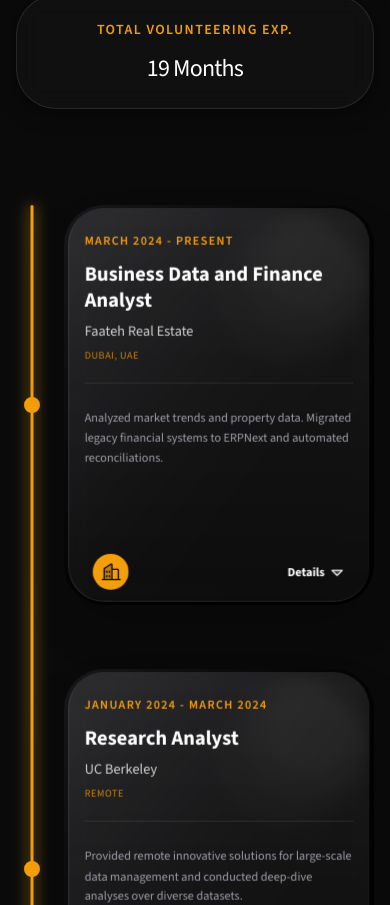
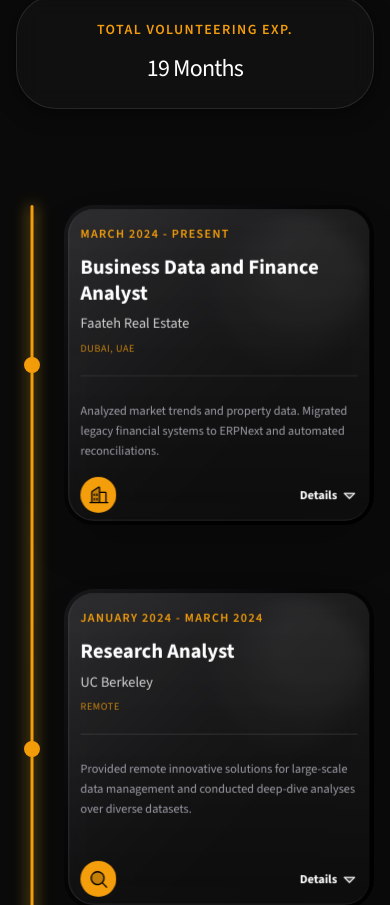
Before and after one commit to Moiz0820/Portfolio, a React (Vite) app: page / in a window 390 px wide. Shown: the part 1499-2404 px from the top of the page. Built offline with nearby package versions, Linux system fonts and the light colour scheme; a web font is replaced by a local one.

Commit message:
fix: improve mobile layout responsiveness and reveal grade tap toggle

```diff
--- a/src/components/Academics.jsx
+++ b/src/components/Academics.jsx
@@ -1,4 +1,4 @@
-import React from 'react';
+import React, { useState } from 'react';
 import { motion } from 'framer-motion';
 import { PiGraduationCapDuotone as GraduationCap, PiCertificateDuotone as Award } from 'react-icons/pi';
 import { cn } from '../lib/utils';
@@ -10,6 +10,12 @@ const academics = [
 ];
 
 export const Academics = () => {
+  const [revealed, setRevealed] = useState({});
+
+  const toggleReveal = (idx) => {
+    setRevealed(prev => ({ ...prev, [idx]: !prev[idx] }));
+  };
+
   return (
     <section id="academics" className="py-24 max-w-5xl mx-auto px-4 md:px-8">
       <div className="mb-12 flex items-center gap-4">
@@ -18,10 +24,13 @@ export const Academics = () => {
       </div>
 
       <div className="grid grid-cols-1 md:grid-cols-3 gap-6">
-        {academics.map((item, idx) => (
+        {academics.map((item, idx) => {
+          const isRevealed = !!revealed[idx];
+          return (
             <motion.div
               key={idx}
               whileHover={{ y: -5 }}
+              onClick={() => toggleReveal(idx)}
               className={cn("group glassmorphism rounded-3xl border cursor-pointer relative overflow-hidden", item.color)}
             >
               {/* Ambient Background Glow when hidden */}
@@ -32,19 +41,26 @@ export const Academics = () => {
                 <h3 className="text-xl font-bold mb-2 text-white z-20">{item.grade}</h3>
 
                 {/* Floating Reveal Indicator */}
-              <div className="absolute inset-0 flex items-center justify-center pointer-events-none group-hover:opacity-0 transition-opacity duration-300 z-30 pt-10">
+                <div className={cn(
+                  "absolute inset-0 flex items-center justify-center pointer-events-none transition-opacity duration-300 z-30 pt-10",
+                  isRevealed ? "opacity-0" : "opacity-100 md:group-hover:opacity-0"
+                )}>
                   <span className="text-brand-500/80 uppercase tracking-widest text-xs font-semibold bg-dark-bg/60 backdrop-blur-sm px-4 py-1.5 rounded-full border border-brand-500/20">
                     Reveal Grade
                   </span>
                 </div>
 
-              <div className="flex flex-col justify-end flex-grow blur-xl opacity-20 scale-95 group-hover:scale-100 group-hover:blur-none group-hover:opacity-100 transition-all duration-[600ms] ease-out pt-4">
+                <div className={cn(
+                  "flex flex-col justify-end flex-grow transition-all duration-[600ms] ease-out pt-4",
+                  isRevealed ? "blur-none opacity-100 scale-100" : "blur-xl opacity-20 scale-95 md:group-hover:scale-100 md:group-hover:blur-none md:group-hover:opacity-100"
+                )}>
                   <p className="text-sm opacity-80 mb-6 font-light shadow-black/50">{item.school}</p>
                   <span className="text-4xl font-light tracking-tighter text-brand-500 opacity-90 drop-shadow-md">{item.score}</span>
                 </div>
               </div>
             </motion.div>
-        ))}
+          );
+        })}
       </div>
     </section>
   );
--- a/src/components/FakeCall.jsx
+++ b/src/components/FakeCall.jsx
@@ -56,7 +56,7 @@ export const FakeCall = () => {
             animate={{ y: 0, opacity: 1, scale: 1 }}
             exit={{ y: 20, opacity: 0, scale: 0.95, filter: "blur(4px)" }}
             transition={{ type: "spring", damping: 25, stiffness: 300 }}
-            className="fixed bottom-6 right-6 md:bottom-10 md:right-10 z-[100] w-[320px] md:w-[380px]"
+            className="fixed bottom-4 left-4 right-4 md:left-auto md:bottom-10 md:right-10 z-[100] w-auto md:w-[380px]"
           >
             {/* macOS Calendar / Cron Style Notification */}
             <div className="glassmorphism rounded-3xl p-5 shadow-[0_20px_40px_rgba(0,0,0,0.4)] border border-white/10 bg-[#121212]/95 backdrop-blur-3xl relative overflow-hidden group">
@@ -115,7 +115,7 @@ export const FakeCall = () => {
               initial={{ scale: 0.95, opacity: 0, y: 20 }}
               animate={{ scale: 1, opacity: 1, y: 0 }}
               exit={{ scale: 0.95, opacity: 0, y: 20 }}
-              className="glassmorphism w-full max-w-lg rounded-[2.5rem] p-10 relative border border-white/10 bg-[#0A0A0A] shadow-2xl"
+              className="glassmorphism w-full max-w-lg rounded-[2rem] md:rounded-[2.5rem] p-6 md:p-10 relative border border-white/10 bg-[#0A0A0A] shadow-2xl"
             >
               <button
                 onClick={closeDialog}
--- a/src/components/ui/glass-card.tsx
+++ b/src/components/ui/glass-card.tsx
@@ -16,21 +16,21 @@ export interface GlassCardProps extends React.HTMLAttributes<HTMLDivElement> {
 const GlassCard = React.forwardRef<HTMLDivElement, GlassCardProps>(
   ({ className, title, subtitle, company, location, date, isEven, onDetailsClick, icon: Icon, ...props }, ref) => {
     const hoverRotationClass = isEven === false
-      ? "group-hover:[transform:rotate3d(-1,1,0,15deg)]"
-      : "group-hover:[transform:rotate3d(1,1,0,15deg)]";
+      ? "md:group-hover:[transform:rotate3d(-1,1,0,15deg)]"
+      : "md:group-hover:[transform:rotate3d(1,1,0,15deg)]";
 
     return (
       <div
         ref={ref}
-        className={`group h-[400px] w-full max-w-[400px] [perspective:1000px] ${className}`}
+        className={`group h-[320px] md:h-[400px] w-full max-w-full md:max-w-[400px] [perspective:1000px] ${className}`}
         {...props}
       >
-        <div className={`relative h-full rounded-[40px] md:rounded-[50px] bg-gradient-to-br from-zinc-900 to-black shadow-2xl transition-all duration-500 ease-in-out [transform-style:preserve-3d] group-hover:[box-shadow:rgba(0,0,0,0.3)_30px_50px_25px_-40px,rgba(0,0,0,0.1)_0px_25px_30px_0px] ${hoverRotationClass}`}>
-          <div className="absolute inset-2 rounded-[35px] md:rounded-[45px] border-b border-l border-white/10 bg-gradient-to-b from-white/10 to-white/5 backdrop-blur-sm [transform-style:preserve-3d] [transform:translate3d(0,0,25px)]"></div>
+        <div className={`relative h-full rounded-[30px] md:rounded-[50px] bg-gradient-to-br from-zinc-900 to-black shadow-2xl transition-all duration-500 ease-in-out [transform-style:preserve-3d] group-hover:[box-shadow:rgba(0,0,0,0.3)_30px_50px_25px_-40px,rgba(0,0,0,0.1)_0px_25px_30px_0px] ${hoverRotationClass}`}>
+          <div className="absolute inset-2 rounded-[25px] md:rounded-[45px] border-b border-l border-white/10 bg-gradient-to-b from-white/10 to-white/5 backdrop-blur-sm [transform-style:preserve-3d] [transform:translate3d(0,0,25px)]"></div>
 
           <div className="absolute inset-0 [transform:translate3d(0,0,26px)]">
             {/* Custom timeline content */}
-            <div className="px-6 md:px-8 py-8 flex flex-col h-full">
+            <div className="px-5 md:px-8 pt-6 md:pt-8 pb-16 md:pb-20 flex flex-col h-full">
               {date && (
                 <span className="text-[#f59e0b] text-xs font-semibold tracking-widest uppercase block mb-3">
                   {date}
@@ -51,7 +51,7 @@ const GlassCard = React.forwardRef<HTMLDivElement, GlassCardProps>(
             </div>
           </div>
 
-          <div className="absolute bottom-5 left-8 right-8 flex items-center justify-between [transform-style:preserve-3d] [transform:translate3d(0,0,26px)]">
+          <div className="absolute bottom-4 md:bottom-5 left-5 md:left-8 right-5 md:right-8 flex items-center justify-between [transform-style:preserve-3d] [transform:translate3d(0,0,26px)]">
             <div className="flex gap-2.5 [transform-style:preserve-3d]">
               {Icon && (
                 <button
```
Lines whose indentation alone changed are shown as unchanged.
